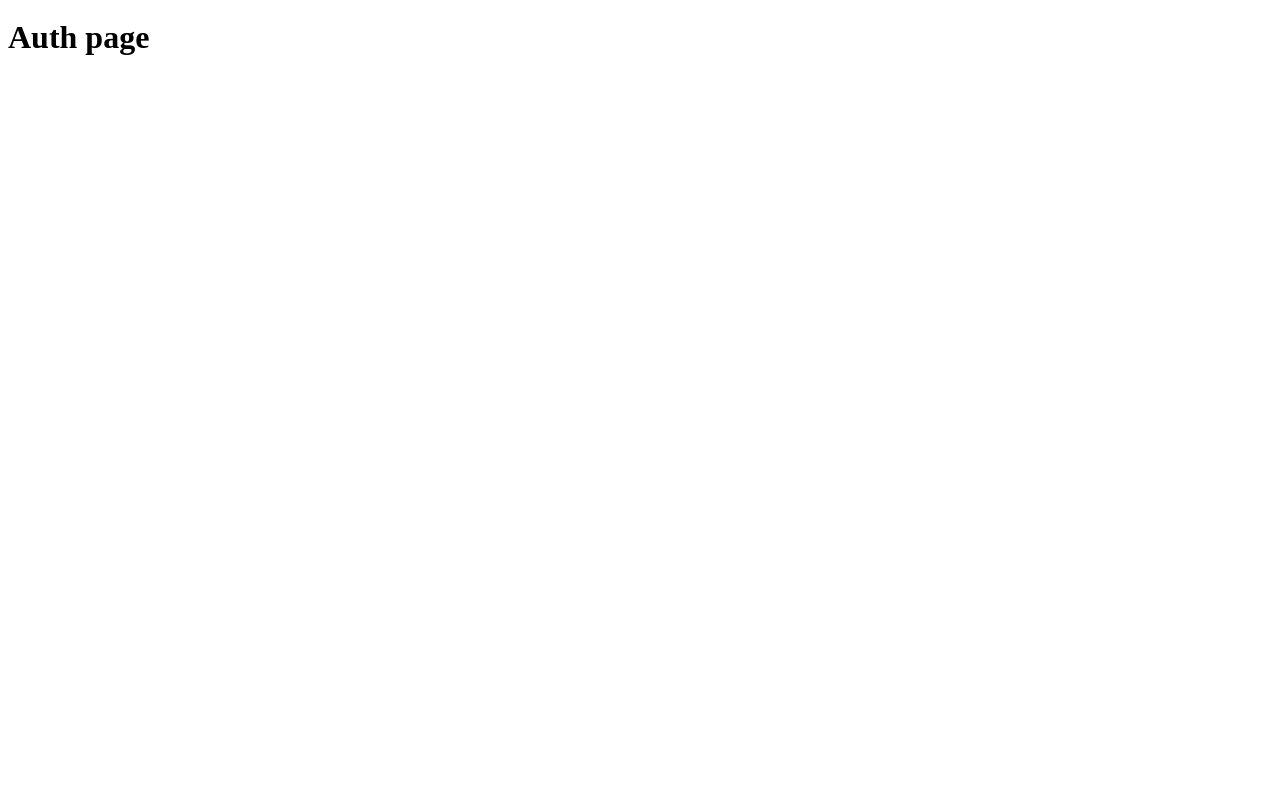
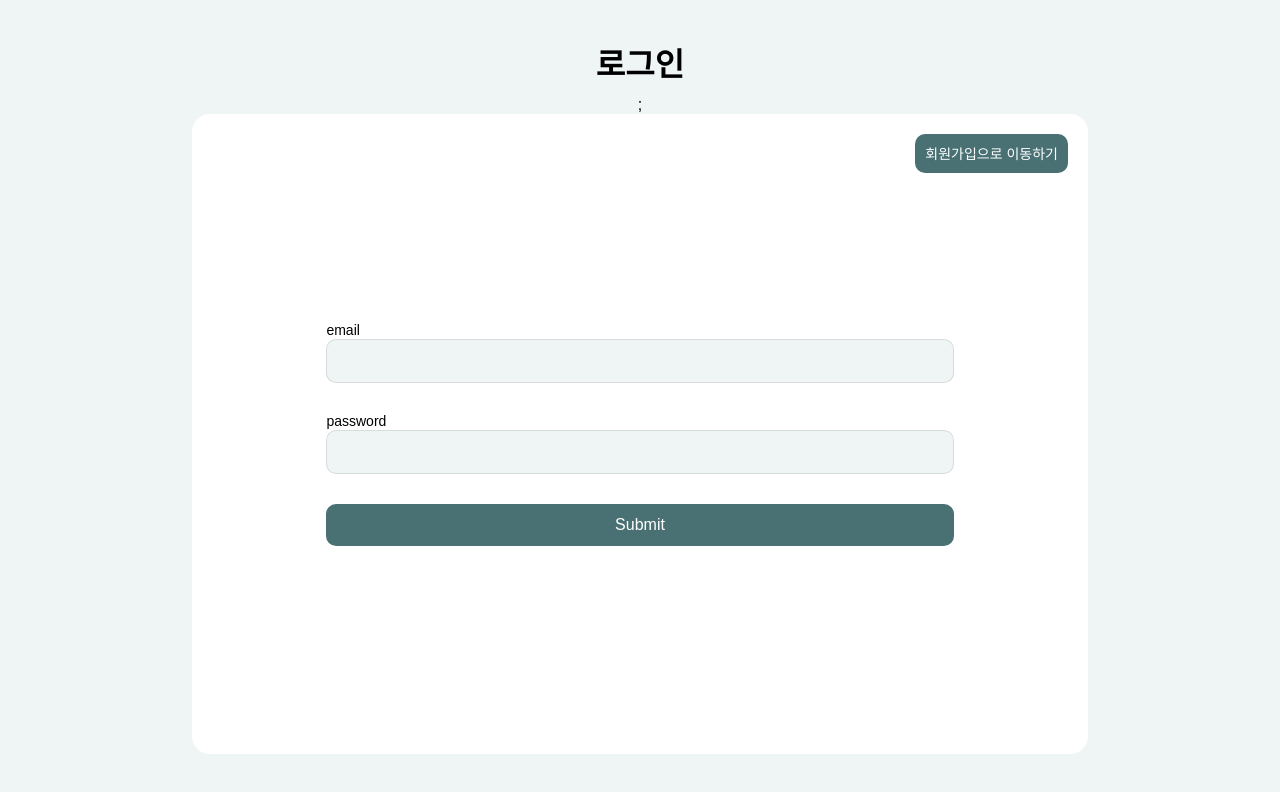
Before and after one commit to SJ0826/todolist-project, a React (Create React App) app: page / in a window 1280 px wide. Shown: the top 792 px of the page. Built offline with nearby package versions, Linux system fonts and the light colour scheme.

Commit message:
Style: 로그인/회원가입 UI 구현

```diff
--- /dev/null
+++ b/src/components/auth/SignForm/index.tsx
@@ -0,0 +1,21 @@
+import { memo, useRef } from 'react';
+import * as S from './styles';
+import { theme } from '../../../styles/theme';
+import TextInput from '../TextInput';
+import { initialForm } from '../../../lib/types/auth';
+
+function SignForm() {
+	// const [, setForm] = useState(initialForm)
+	const emailRef = useRef(initialForm.email);
+	const passwordRef = useRef(initialForm.password);
+
+	return (
+		<S.Form>
+			<TextInput type="email" value={emailRef.current} />
+			<TextInput type="password" value={passwordRef.current} />
+			<S.SubmitBtn type="submit" bgColor={theme.btnColor} />
+		</S.Form>
+	);
+}
+
+export default memo(SignForm);
--- /dev/null
+++ b/src/components/auth/SignForm/styles.ts
@@ -0,0 +1,22 @@
+import styled from 'styled-components';
+
+export const Form = styled.form`
+	display: flex;
+	flex-direction: column;
+	width: 70%;
+	gap: 30px;
+`;
+
+export const SubmitBtn = styled.input<{ bgColor: string }>`
+	border: none;
+	font-size: 16px;
+	background-color: ${(props) => props.bgColor};
+	padding: 12px;
+	border-radius: 10px;
+	color: white;
+	cursor: pointer;
+
+	&:disabled {
+		opacity: 0.4;
+	}
+`;
--- a/src/components/auth/SignToggleButton/index.jsx
+++ b/src/components/auth/SignToggleButton/index.tsx
@@ -2,16 +2,19 @@ import { SIGN_IN, SIGN_UP, TOGGE_TEXT } from '../../../lib/constants';
 import { theme } from '../../../styles/theme';
 import * as S from './styles';
 
-// FIXME: 타입스크립트로 변환 후 props타입 지정
-function SignToggleButton(signState, setSignState) {
+interface Props {
+	signState: string;
+	setSignState: React.Dispatch<React.SetStateAction<string>>;
+}
+function SignToggleButton({ signState, setSignState }: Props) {
 	const handleToggleClick = () => {
-		setSignState((prevState) => {
+		setSignState((prevState: string) => {
 			return prevState === SIGN_UP ? SIGN_IN : SIGN_UP;
 		});
 	};
 	return (
 		<S.ToggleButton bgColor={theme.btnColor} onClick={handleToggleClick}>
-			<S.ToggleText>{TOGGE_TEXT[signState]}</S.ToggleText>{' '}
+			<S.ToggleText>{TOGGE_TEXT[signState]}</S.ToggleText>
 		</S.ToggleButton>
 	);
 }
--- /dev/null
+++ b/src/components/auth/TextInput/index.tsx
@@ -0,0 +1,21 @@
+import { memo } from 'react';
+import * as S from './styles';
+
+interface Props {
+	type: string;
+	value: string;
+}
+
+function TextInput({ type, value }: Props) {
+	return (
+		<S.Container>
+			<S.InputLabel>
+				{type}
+				<br />
+				<S.Input type={type} id={type} value={value} required />
+			</S.InputLabel>
+		</S.Container>
+	);
+}
+
+export default memo(TextInput);
--- /dev/null
+++ b/src/components/auth/TextInput/styles.ts
@@ -0,0 +1,22 @@
+import styled from 'styled-components';
+
+export const Container = styled.div`
+	display: flex;
+`;
+export const InputLabel = styled.span`
+	font-size: 14px;
+`;
+
+export const Input = styled.input`
+	width: 49vw;
+	font-size: 16px;
+	border: 1px solid rgba(0, 0, 0, 0.1);
+	border-radius: 10px;
+	padding: 12px;
+	:valid {
+		background-color: white;
+	}
+	:invalid {
+		background-color: #eff5f5;
+	}
+`;
--- a/src/lib/constants.ts
+++ b/src/lib/constants.ts
@@ -1,7 +1,14 @@
+import { AuthText } from './types/auth';
+
 export const SIGN_UP = 'SIGN_UP';
 export const SIGN_IN = 'SIGN_IN';
 
-export const TOGGE_TEXT = {
-	SIGN_IN: '로그인으로 이동하기',
-	SIGN_UP: '회원가입으로 이동하기',
+export const TOGGE_TEXT: AuthText = {
+	SIGN_IN: '회원가입으로 이동하기',
+	SIGN_UP: '로그인으로 이동하기',
 };
+
+export const HOME_TITLE: AuthText = {
+	SIGN_UP: '회원 가입',
+	SIGN_IN: '로그인',
+};
--- /dev/null
+++ b/src/lib/types/auth.ts
@@ -0,0 +1,8 @@
+export type AuthText = {
+	[key: string]: string;
+};
+
+export const initialForm = {
+	email: '',
+	password: '',
+};
--- a/src/pages/Auth/index.tsx
+++ b/src/pages/Auth/index.tsx
@@ -1,5 +1,21 @@
+import * as S from './styles';
+import { theme } from '../../styles/theme';
+import { HOME_TITLE, SIGN_IN } from '../../lib/constants';
+import { useState } from 'react';
+import SignToggleButton from '../../components/auth/SignToggleButton';
+import SignForm from '../../components/auth/SignForm';
+
 function Auth() {
-	return <h1>Auth page</h1>;
+	const [signState, setSignState] = useState(SIGN_IN);
+	return (
+		<S.Container bgColor={theme.bgColorlight}>
+			<S.Title>{HOME_TITLE[signState]}</S.Title>;
+			<S.FormWrapper>
+				<SignForm />
+				<SignToggleButton signState={signState} setSignState={setSignState} />
+			</S.FormWrapper>
+		</S.Container>
+	);
 }
 
 export default Auth;
--- /dev/null
+++ b/src/pages/Auth/styles.ts
@@ -0,0 +1,28 @@
+import styled from 'styled-components';
+
+export const Container = styled.div<{ bgColor: string }>`
+	width: 100vw;
+	height: 100vh;
+	background-color: ${(props) => props.bgColor};
+	display: flex;
+	flex-direction: column;
+	justify-content: center;
+	align-items: center;
+`;
+export const FormWrapper = styled.div`
+	width: 70%;
+	height: 80%;
+	background-color: white;
+	border-radius: 18px;
+	display: flex;
+	flex-direction: column;
+	justify-content: center;
+	align-items: center;
+	position: relative;
+`;
+
+export const Title = styled.h1`
+	font-size: 32px;
+	font-weight: 600;
+	margin-bottom: 10px;
+`;
--- a/src/styles/GlobalStyle.ts
+++ b/src/styles/GlobalStyle.ts
@@ -1,38 +1,67 @@
 import { createGlobalStyle } from 'styled-components';
 
 const GlobalStyle = createGlobalStyle`* {
-    box-sizing: border-box;
-    // border: 1px solid red;
-  }
-
- body {
+html, body, div, span, applet, object, iframe,
+h1, h2, h3, h4, h5, h6, p, blockquote, pre,
+a, abbr, acronym, address, big, cite, code,
+del, dfn, em, img, ins, kbd, q, s, samp,
+small, strike, strong, sub, sup, tt, var,
+b, u, i, center,
+dl, dt, dd, menu, ol, ul, li,
+fieldset, form, label, legend,
+table, caption, tbody, tfoot, thead, tr, th, td,
+article, aside, canvas, details, embed,
+figure, figcaption, footer, header, hgroup,
+main, menu, nav, output, ruby, section, summary,
+time, mark, audio, video {
+  margin: 0;
+  padding: 0;
+  border: 0;
+  font-size: 100%;
+  font: inherit;
+  vertical-align: baseline;
+}
+/* HTML5 display-role reset for older browsers */
+article, aside, details, figcaption, figure,
+footer, header, hgroup, main, menu, nav, section {
+  display: block;
+}
+/* HTML5 hidden-attribute fix for newer browsers */
+*[hidden] {
+    display: none;
+}
+body {
   line-height: 1;
 }
+menu, ol, ul {
+  list-style: none;
+}
+blockquote, q {
+  quotes: none;
+}
+blockquote:before, blockquote:after,
+q:before, q:after {
+  content: '';
+  content: none;
+}
+table {
+  border-collapse: collapse;
+  border-spacing: 0;
+}
+* {
+  box-sizing: border-box;
+}
+body {
+  font-weight: 300;
+  font-family: 'Source Sans Pro', sans-serif;
 
-  input, textarea {
-    -moz-user-select: auto;
-    -webkit-user-select: auto;
-    -ms-user-select: auto;
-    user-select: auto;
-  }
+  line-height: 1.2;
 
-  input {
-  border: none;
-  &:focus {
-    outline: none;
-  }
 }
-
-  button {
-    border: none;
-    background: none;
-    padding: 0;
-    cursor: pointer;
-  }
-
-  a {
-    text-decoration: none;
-    color: inherit;
-  }`;
+a {
+  text-decoration:none;
+  color:inherit;
+}
+`;
 
 export default GlobalStyle;
```
Also changed, not shown: 1 other file (tests, documents, lock files or other folders).
